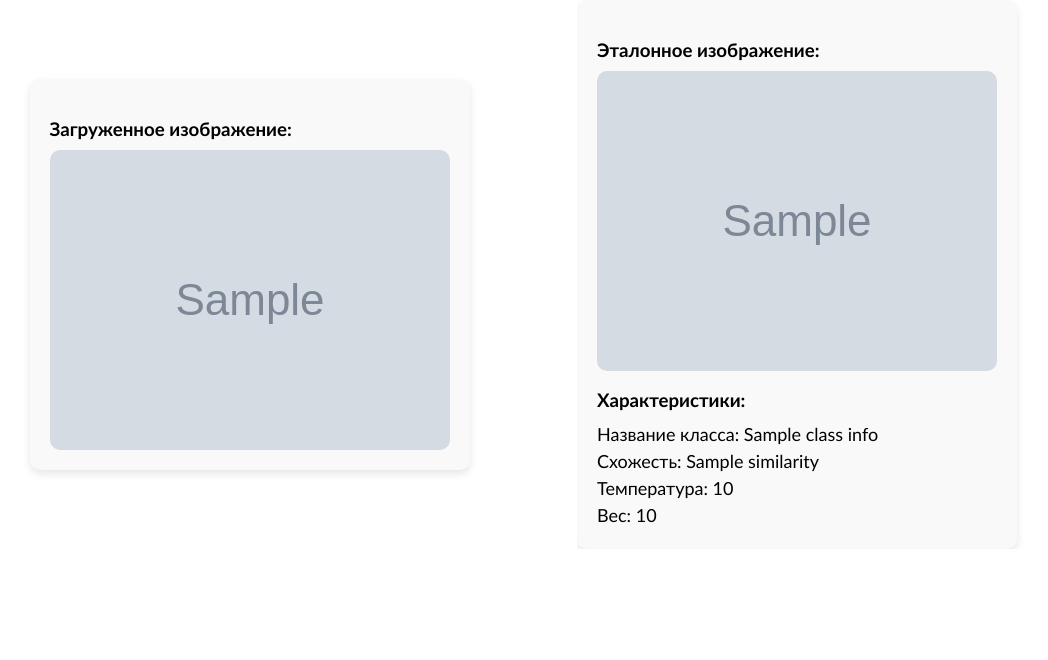
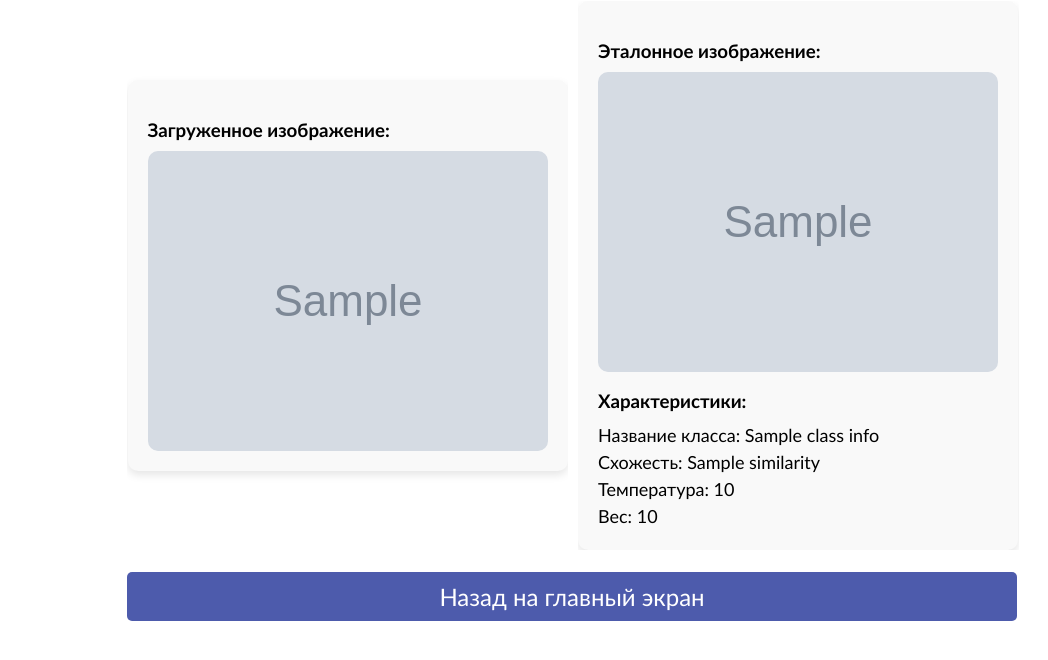
Before and after one commit to kapchonca/food-detect, a Django app: template fooddetect/detect/templates/detect/class_details.html in a window 1280 px wide. Shown: the top 660 px of the page, without its empty margins (68-1116 px from the left). Run offline with Django 5.2, Linux system fonts and the light colour scheme; the template is opened without the code that fills it: most values are stand-ins (such as "Sample title", 1, 10 or a date in 2020); grey boxes marked "Sample" are stand-in pictures.

Commit message:
feat: add back button to the interface

```diff
--- a/fooddetect/detect/static/detect/css/styles.css
+++ b/fooddetect/detect/static/detect/css/styles.css
@@ -380,6 +380,8 @@ form button[type="submit"]:hover {
     max-height: 90%;
     margin-left: 15px;
     text-align: center;
+    vertical-align: top;
+    padding: 0 25px;
 }
 
 .recognized-classes ul {
@@ -390,7 +392,7 @@ form button[type="submit"]:hover {
 .recognized-classes li {
     background: #C2CCF1;
     margin: 5px 0;
-    padding: 10px;
+    padding: 20px;
     border-radius: 5px;
     box-shadow: 0 2px 4px rgba(0, 0, 0, 0.1);
     transition: background-color 0.3s, transform 0.3s;
@@ -418,7 +420,7 @@ form button[type="submit"]:hover {
 .recognized-classes a {
     text-decoration: none;
     color: #1C1C4E;
-    font-size: 1.4rem;
+    font-size: 3vh;
     text-decoration: none;
 }
 
@@ -458,9 +460,10 @@ form button[type="submit"]:hover {
     display: flex;
     justify-content: center;
     align-items: center;
-    max-width: 100%;
+    width: 100%;
     max-height: 100%;
     overflow: hidden;
+    vertical-align: top;
 }
 
 .class-details p {
@@ -486,6 +489,7 @@ form button[type="submit"]:hover {
     box-shadow: 0 4px 8px rgba(0, 0, 0, 0.1);
     max-width: 100%;
     overflow: hidden;
+    vertical-align: top;
 }
 
 .class-details h3 {
@@ -503,11 +507,6 @@ form button[type="submit"]:hover {
     height: auto;
     border-radius: 10px;
 }
-
-
-
-
-
 
 .all-classes-container {
     display: flex;
@@ -565,3 +564,23 @@ form button[type="submit"]:hover {
 .scrollable-classes::-webkit-scrollbar-track {
     background: transparent;
 }
+
+.button {
+    display: block;
+    margin-top: 20px;
+    padding: 10px 20px;
+    background-color: #4D5BAC;
+    color: white;
+    text-decoration: none;
+    font-size: 3vh;
+    text-align: center;
+    border: none;
+    border-radius: 5px;
+    cursor: pointer;
+    transition: background-color 0.3s, transform 0.3s;
+}
+
+.button:hover {
+    background-color: #3a469c;
+    transform: scale(1.05);
+}
--- a/fooddetect/detect/templates/detect/class_details.html
+++ b/fooddetect/detect/templates/detect/class_details.html
@@ -10,6 +10,9 @@
 </head>
 
 <body>
+    <table class="form-table">
+        <tr>
+            <td class="details-cell">
                 <div class="details-container">
                     <div class="details-cell">
                         <div class="class-details">
@@ -29,6 +32,14 @@
                         </div>
                     </div>
                 </div>
+            </td>
+        </tr>
+        <tr>
+            <td class="form-footer" colspan="2">
+                <a href="{% url 'index' %}" class="button">Назад на главный экран</a>
+            </td>
+        </tr>
+    </table>
 </body>
 
 </html>
```
Also changed, not shown: fooddetect/detect/templates/detect/all_classes.html (+11 -0 lines), fooddetect/detect/templates/detect/results.html (+13 -5 lines). Lines whose indentation alone changed are shown as unchanged.
